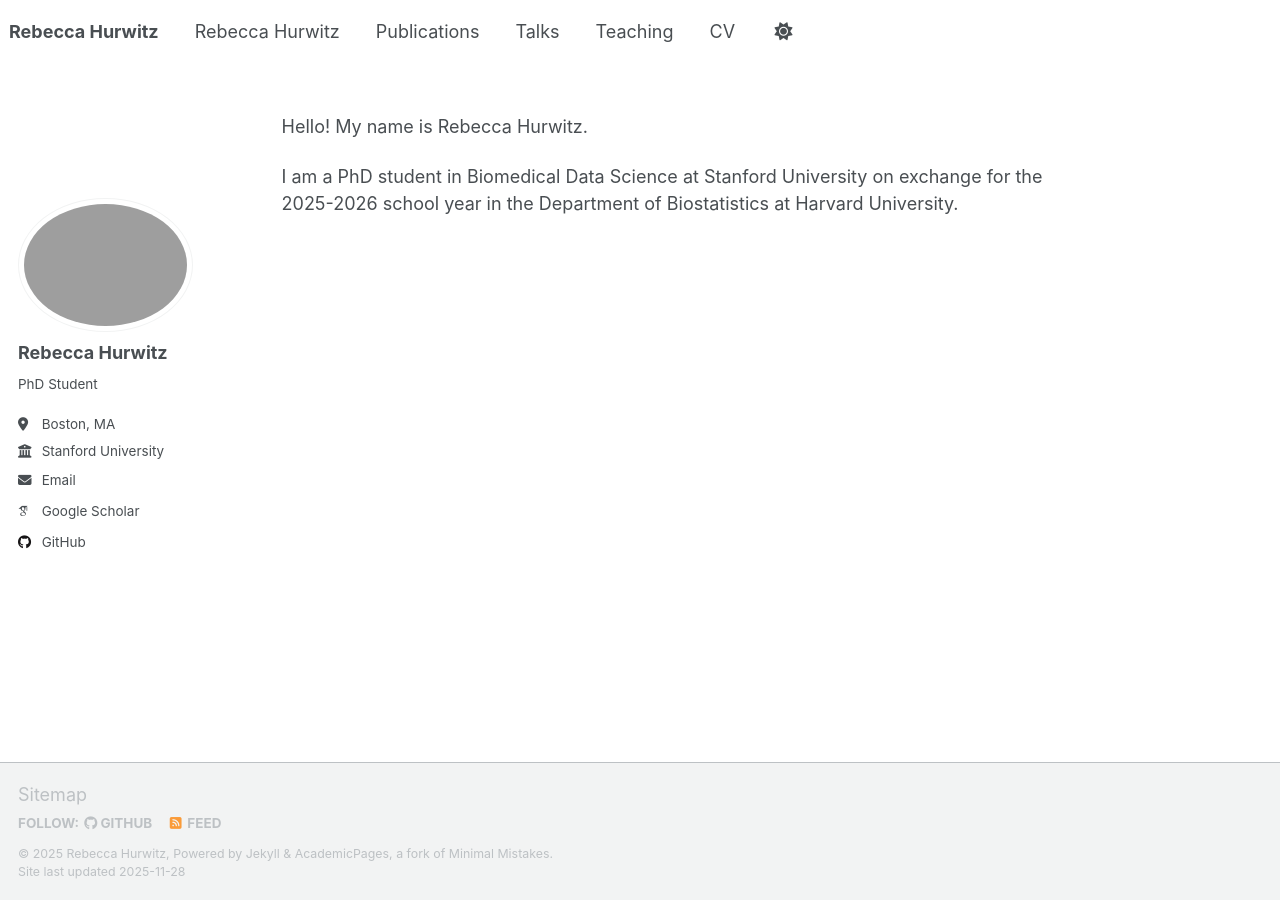
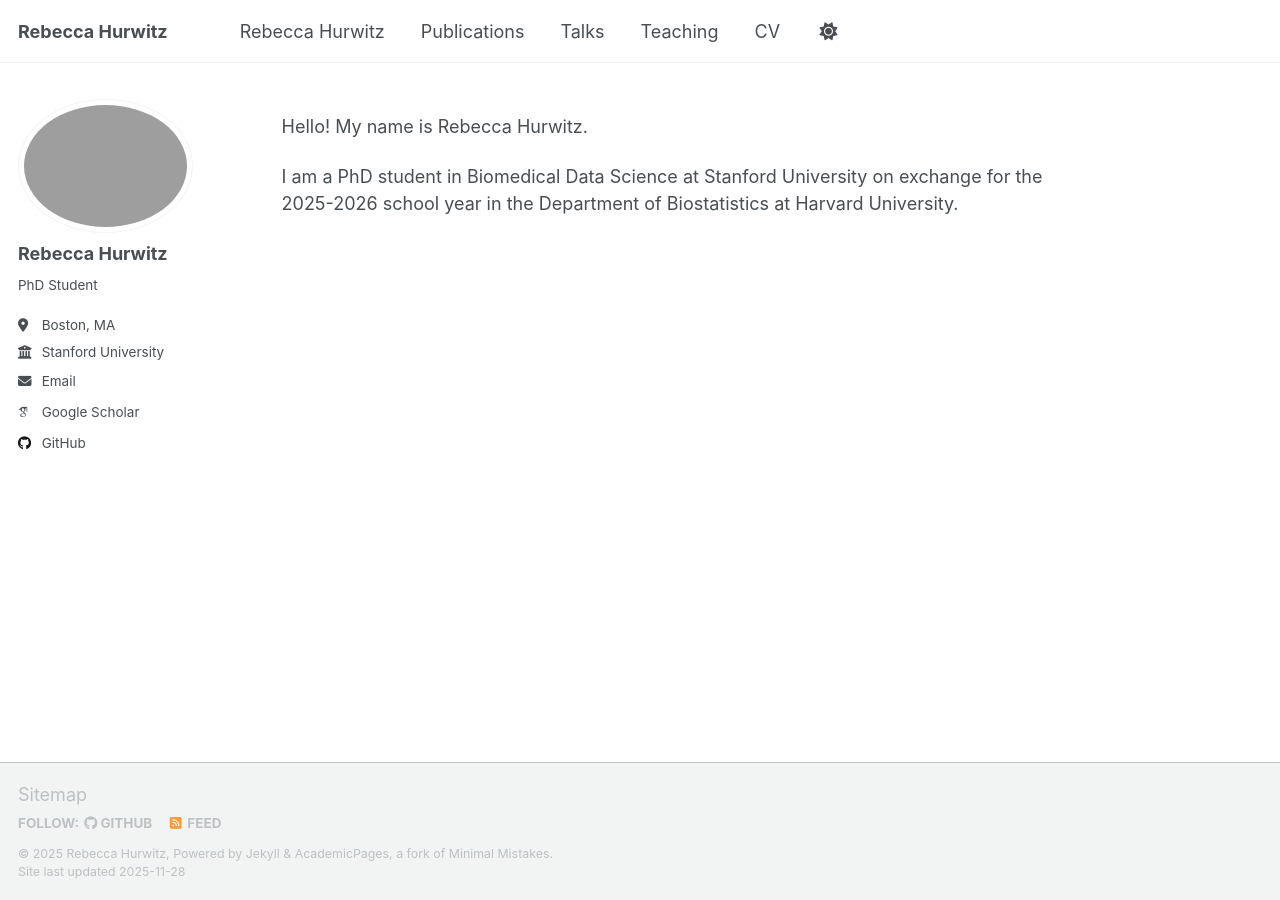
Before and after one commit to rebeccahurwitz/rebeccahurwitz.github.io, a Jekyll site: the page built from _pages/about.md, in a window 1280 px wide and 900 px high. Built offline with Jekyll 4.4.1, drawn with Linux system fonts in a browser that asks for light colours; some web fonts are replaced; a script that is not in the unit is left out.

Commit message:
Update _masthead.scss

```diff
--- a/_sass/layout/_masthead.scss
+++ b/_sass/layout/_masthead.scss
@@ -19,7 +19,7 @@
     content: "";
     position: absolute;
     bottom: 0;
-    height: 0px;
+    height: 1px;
     background: var(--global-border-color);
     width: 100%;
   }
@@ -27,7 +27,7 @@
   &__inner-wrap {
     @include container;
     @include clearfix;
-    padding: 0.5em;
+    padding: 0.5em 1em;
     font-family: $sans-serif-narrow;
 
     @include breakpoint($x-large) {
@@ -61,108 +61,7 @@
   white-space: nowrap;
 
   &--lg {
-    padding-right: 0em;
-    font-weight: 0;
+    padding-right: 2em;
+    font-weight: 700;
   }
 }
-
-/* ==========================================================================
-   SITE BANNER
-   ========================================================================== */
-
-.site-banner {
-  position: relative;
-  width: 100%;
-  height: auto;
-
-  img {
-    width: 100%;
-    height: auto;
-    display: block;
-  }
-
-}
-
-/* ==========================================================================
-   BREADCRUMB
-   ========================================================================== */
-
-.breadcrumb {
-  @include container;
-  padding: 0.5em 0;
-
-  &__item {
-    display: inline-block;
-    font-size: 0rem;
-    color: var(--global-text-color);
-
-    &--active {
-      font-weight: 0;
-    }
-
-    &:not(:last-child)::after {
-      content: "/";
-      padding: 0 0.5em;
-      color: var(--global-border-color);
-    }
-  }
-}
-
-/* ==========================================================================
-   BASE STYLES
-   ========================================================================== */
-
-html {
-  scroll-behavior: smooth;
-}
-
-body {
-  margin: 0;
-  padding: 0;
-  font-family: $sans-serif;
-  font-size: 1rem;
-  line-height: 1.5;
-  color: var(--global-text-color);
-  background: var(--global-bg-color);
-
-  a {
-    color: inherit;
-    text-decoration: none;
-
-    &:hover,
-    &:focus {
-      text-decoration: underline;
-    }
-  }
-}
-
-.container {
-  max-width: 1200px;
-  margin: 0 auto;
-  padding: 0 1rem;
-
-  @include breakpoint($medium) {
-    padding: 0 1rem;
-  }
-
-  @include breakpoint($large) {
-    padding: 0 1rem;
-  }
-}
-
-.clearfix::after {
-  content: "";
-  display: table;
-  clear: both;
-}
-
-@keyframes intro {
-  from {
-    opacity: 0;
-    transform: translateY(-10px);
-  }
-  to {
-    opacity: 1;
-    transform: translateY(0);
-  }
-}
```
